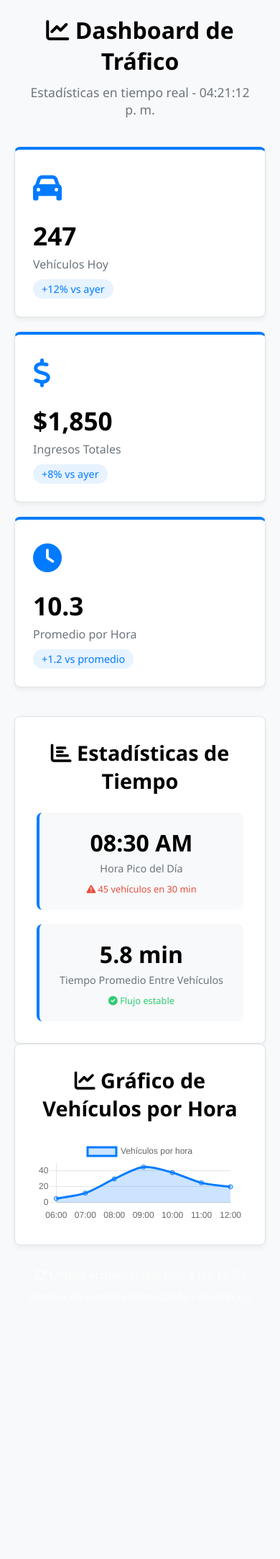
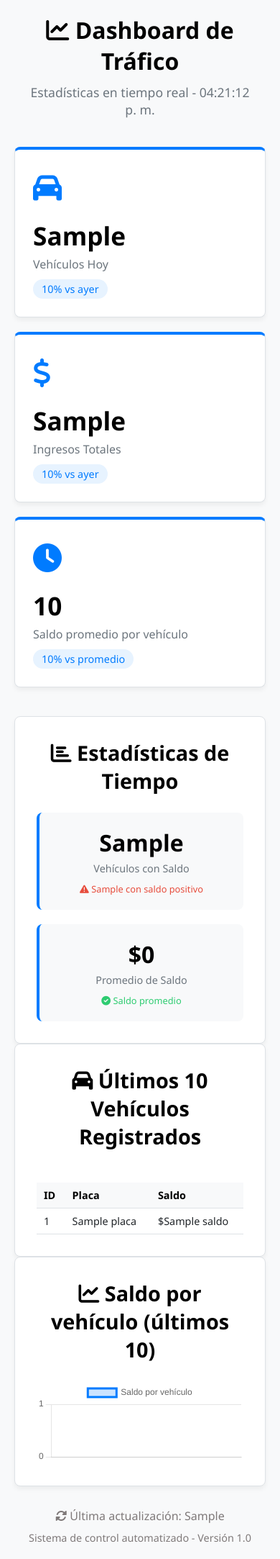
Before and after one commit to alfadestruc17/ARDUINO, a Flask app: template templates/dashboard.html in a window 390 px wide. Shown: the whole page at 72% size. Before the commit the page ends 1730 px from the top, so only its background shows below. Run offline with Flask 3, Linux system fonts and the light colour scheme; the template is opened without the code that fills it: most values are stand-ins (such as "Sample title", 1, 10 or a date in 2020); parts of the project's set-up code (start-up, migrations or seed data) failed here and were passed over.

Commit message:
Dashboard terminado con gráfico

```diff
--- a/app.py
+++ b/app.py
@@ -5,11 +5,7 @@
 from database.conexion import Conexion
 
 import logging, os
-import cv2
-from ultralytics import YOLO
-import pytesseract
-import re
-import io
+from datetime import datetime
 
 # Ruta al ejecutable de Tesseract
 pytesseract.pytesseract.tesseract_cmd = r"C:\Program Files\Tesseract-OCR\tesseract.exe"
@@ -23,8 +19,6 @@
 
 arduino = ArduinoService(base_url=app_cfg.BASE_URL)
 db = Conexion()   # 👈 instancia la conexión
-
-model = YOLO("best.pt")
 
 # Variables globales
 last_plate_crop = None
@@ -105,7 +99,7 @@
         frame_bytes = buffer.tobytes()
 
         yield (b'--frame\r\n'
-               b'Content-Type: image/jpeg\r\n\r\n' + frame_bytes + b'\r\n')
+            b'Content-Type: image/jpeg\r\n\r\n' + frame_bytes + b'\r\n')
 @app.route('/video_feed')
 def video_feed():
     return Response(gen(), mimetype='multipart/x-mixed-replace; boundary=frame')
@@ -125,12 +119,11 @@
     return redirect(url_for("index"))
 
 
-
-
 @app.route("/get_plate_text")
 def get_plate_text():
     """Devuelve el texto de la placa en JSON para actualizar input en frontend"""
     return jsonify({"text": last_plate_text})
+
 
 @app.route("/get_plate_crop")
 def get_plate_crop():
@@ -144,5 +137,81 @@
     return send_file(io_buf, mimetype='image/jpeg')
 
 
+@app.route("/dashboard")
+def dashboard():
+    tarifa = 50.0
+    vehiculos_hoy = 0
+    ingresos_totales = 0.0
+    promedio_por_hora = 0.0
+    hora_pico = "Sin datos"
+    max_hora_conteo = 0
+    ultima_actualizacion = "Sin datos"
+    tiempo_promedio_min = None
+
+    # Obtener lista completa de automóviles para estadísticas
+    all_automoviles = db.obtener_automoviles()
+
+    # Calcular estadísticas basadas en todos los automóviles
+    vehiculos_hoy = len(all_automoviles)
+    ingresos_totales = sum(auto['saldo'] for auto in all_automoviles)
+
+    # Promedio por hora (promedio de saldos)
+    if all_automoviles:
+        promedio_por_hora = ingresos_totales / len(all_automoviles)
+    else:
+        promedio_por_hora = 0.0
+
+    # Calcular cambios porcentuales basados en datos actuales
+    vehiculos_con_saldo = sum(1 for auto in all_automoviles if auto['saldo'] > 0)
+    change_vehiculos = (vehiculos_con_saldo / vehiculos_hoy * 100) if vehiculos_hoy > 0 else 0.0
+
+    # Porcentaje de ingresos respecto al saldo inicial posible (50 por vehículo)
+    saldo_posible_total = vehiculos_hoy * 50
+    change_ingresos = (ingresos_totales / saldo_posible_total * 100) if saldo_posible_total > 0 else 0.0
+
+    # Para promedio: coeficiente de variación (desviación estándar / media * 100)
+    if all_automoviles and promedio_por_hora > 0:
+        saldos = [auto['saldo'] for auto in all_automoviles]
+        mean = sum(saldos) / len(saldos)
+        variance = sum((x - mean) ** 2 for x in saldos) / len(saldos)
+        std_dev = variance ** 0.5
+        change_promedio = (std_dev / mean * 100) if mean > 0 else 0.0
+    else:
+        change_promedio = 0.0
+
+    # Obtener últimos 10 automóviles para la tabla (ordenados por ID descendente)
+    automoviles = all_automoviles[-10:][::-1]  # Últimos 10, ordenados del más reciente al más antiguo
+
+    # Derivar métricas visibles en la sección "Estadísticas de Tiempo"
+    hora_pico = f"{vehiculos_con_saldo} vehículos"
+    max_hora_conteo = vehiculos_con_saldo
+    tiempo_promedio_min = promedio_por_hora
+
+    # Datos para el gráfico: saldo por vehículo (últimos 10)
+    labels = [auto['placa'] for auto in automoviles]
+    data = [auto['saldo'] for auto in automoviles]
+
+    ultima_actualizacion = datetime.now().strftime("%Y-%m-%d %H:%M:%S")
+
+    ingresos_totales_str = f"${ingresos_totales:,.0f}"
+
+    return render_template(
+        "dashboard.html",
+        vehiculos_hoy=vehiculos_hoy,
+        ingresos_totales_str=ingresos_totales_str,
+        promedio_por_hora=promedio_por_hora,
+        hora_pico=hora_pico,
+        max_hora_conteo=max_hora_conteo,
+        tiempo_promedio_min=tiempo_promedio_min,
+        ultima_actualizacion=ultima_actualizacion,
+        automoviles=automoviles,
+        change_vehiculos=change_vehiculos,
+        change_ingresos=change_ingresos,
+        change_promedio=change_promedio,
+        labels=labels,
+        data=data
+    )
+
+
 if __name__ == "__main__":
     app.run(debug=app_cfg.DEBUG, host="0.0.0.0", port=5000)
--- a/static/css/dashboard.css
+++ b/static/css/dashboard.css
@@ -153,6 +153,33 @@
     margin-top: 10px;
 }
 
+/* Vehicles Table */
+.vehicles-table {
+    overflow-x: auto;
+}
+
+.vehicles-table table {
+    width: 100%;
+    border-collapse: collapse;
+    margin-top: 20px;
+}
+
+.vehicles-table th, .vehicles-table td {
+    padding: 12px 15px;
+    text-align: left;
+    border-bottom: 1px solid #dee2e6;
+}
+
+.vehicles-table th {
+    background-color: #f8f9fa;
+    font-weight: 600;
+    color: #000;
+}
+
+.vehicles-table tbody tr:hover {
+    background-color: #f1f3f4;
+}
+
 /* Responsive */
 @media (max-width: 768px) {
     .stats-grid, .time-stats-grid {
@@ -167,4 +194,9 @@
     .dashboard-header h1 {
         font-size: 2rem;
     }
+
+    .vehicles-table th, .vehicles-table td {
+        padding: 8px 10px;
+        font-size: 0.9rem;
+    }
 }
--- a/templates/dashboard.html
+++ b/templates/dashboard.html
@@ -4,7 +4,7 @@
     <meta charset="UTF-8">
     <meta name="viewport" content="width=device-width, initial-scale=1.0">
     <title>Dashboard - Control de Vehículos</title>
-    <link rel="stylesheet" href="../static/css/dashboard.css">
+    <link rel="stylesheet" href="{{ url_for('static', filename='css/dashboard.css') }}">
     <link rel="stylesheet" href="https://cdnjs.cloudflare.com/ajax/libs/font-awesome/6.0.0/css/all.min.css">
     <script src="https://cdn.jsdelivr.net/npm/chart.js"></script>
 </head>
@@ -23,9 +23,9 @@
                 <div class="stat-icon">
                     <i class="fas fa-car"></i>
                 </div>
-                <div class="stat-value">247</div>
+                <div class="stat-value">{{ vehiculos_hoy }}</div>
                 <div class="stat-label">Vehículos Hoy</div>
-                <div class="stat-change">+12% vs ayer</div>
+                <div class="stat-change">{{ change_vehiculos|round(2) }}% vs ayer</div>
             </div>
 
             <!-- Ingresos generados -->
@@ -33,9 +33,9 @@
                 <div class="stat-icon">
                     <i class="fas fa-dollar-sign"></i>
                 </div>
-                <div class="stat-value">$1,850</div>
+                <div class="stat-value">{{ ingresos_totales_str }}</div>
                 <div class="stat-label">Ingresos Totales</div>
-                <div class="stat-change">+8% vs ayer</div>
+                <div class="stat-change">{{ change_ingresos|round(2) }}% vs ayer</div>
             </div>
 
             <!-- Promedio por hora -->
@@ -43,9 +43,9 @@
                 <div class="stat-icon">
                     <i class="fas fa-clock"></i>
                 </div>
-                <div class="stat-value">10.3</div>
-                <div class="stat-label">Promedio por Hora</div>
-                <div class="stat-change">+1.2 vs promedio</div>
+                <div class="stat-value">{{ promedio_por_hora|round(1) }}</div>
+                <div class="stat-label">Saldo promedio por vehículo</div>
+                <div class="stat-change">{{ change_promedio|round(2) }}% vs promedio</div>
             </div>
         </div>
 
@@ -53,41 +53,68 @@
         <div class="time-stats-section">
             <h2><i class="fas fa-chart-bar"></i> Estadísticas de Tiempo</h2>
             <div class="time-stats-grid">
-                <!-- Hora pico -->
+                <!-- Vehículos con saldo -->
                 <div class="time-stat-item peak">
-                    <div class="time-stat-value">08:30 AM</div>
-                    <div class="time-stat-label">Hora Pico del Día</div>
+                    <div class="time-stat-value">{{ hora_pico }}</div>
+                    <div class="time-stat-label">Vehículos con Saldo</div>
                     <div style="margin-top: 10px; font-size: 0.8rem; color: #e74c3c;">
-                        <i class="fas fa-exclamation-triangle"></i> 45 vehículos en 30 min
+                        <i class="fas fa-exclamation-triangle"></i> {{ max_hora_conteo }} con saldo positivo
                     </div>
                 </div>
 
-                <!-- Tiempo promedio entre vehículos -->
+                <!-- Promedio de saldo -->
                 <div class="time-stat-item average">
-                    <div class="time-stat-value">5.8 min</div>
-                    <div class="time-stat-label">Tiempo Promedio Entre Vehículos</div>
+                    <div class="time-stat-value">${{ (tiempo_promedio_min or 0) | round(1) }}</div>
+                    <div class="time-stat-label">Promedio de Saldo</div>
                     <div style="margin-top: 10px; font-size: 0.8rem; color: #2ecc71;">
-                        <i class="fas fa-check-circle"></i> Flujo estable
+                        <i class="fas fa-check-circle"></i> Saldo promedio
                     </div>
                 </div>
             </div>
         </div>
 
+        <!-- Vehículos Registrados -->
+        <div class="time-stats-section">
+            <h2><i class="fas fa-car"></i> Últimos 10 Vehículos Registrados</h2>
+            <div class="vehicles-table">
+                <table>
+                    <thead>
+                        <tr>
+                            <th>ID</th>
+                            <th>Placa</th>
+                            <th>Saldo</th>
+                        </tr>
+                    </thead>
+                    <tbody>
+                        {% for auto in automoviles %}
+                        <tr>
+                            <td>{{ auto.id }}</td>
+                            <td>{{ auto.placa }}</td>
+                            <td>${{ auto.saldo }}</td>
+                        </tr>
+                        {% endfor %}
+                    </tbody>
+                </table>
+            </div>
+        </div>
+
         <!-- Gráficos (Chart.js) -->
         <div class="time-stats-section">
-            <h2><i class="fas fa-chart-line"></i> Gráfico de Vehículos por Hora</h2>
+            <h2><i class="fas fa-chart-line"></i> Saldo por vehículo (últimos 10)</h2>
             <canvas id="vehiculosChart" height="120"></canvas>
         </div>
 
         <!-- Información adicional -->
-        <div style="text-align: center; margin-top: 30px; color: white; opacity: 0.8;">
-            <p><i class="fas fa-sync-alt"></i> Última actualización: Hoy a las 14:30</p>
+        <div style="text-align: center; margin-top: 30px; color: rgb(97, 90, 90); opacity: 0.8;">
+            <p><i class="fas fa-sync-alt"></i> Última actualización: {{ ultima_actualizacion }}</p>
             <p style="font-size: 0.9rem; margin-top: 10px;">
                 Sistema de control automatizado - Versión 1.0
             </p>
         </div>
     </div>
 
+    <script id="labels-json" type="application/json">{{ labels | default([]) | tojson }}</script>
+    <script id="data-json" type="application/json">{{ data | default([]) | tojson }}</script>
     <script>
         // Simulación de actualización en tiempo real (para futura implementación)
         function updateTime() {
@@ -105,16 +132,23 @@
         setInterval(updateTime, 10000);
         updateTime(); // Ejecutar inmediatamente
 
+        // Datos del gráfico cargados desde tags JSON
+        const labelsData = JSON.parse(document.getElementById('labels-json').textContent);
+        const seriesData = JSON.parse(document.getElementById('data-json').textContent);
+        // Escalado dinámico según los datos reales
+        const maxVal = Math.max(...seriesData, 0);
+        const step = maxVal <= 10 ? 1 : Math.ceil(maxVal / 5);
+
         // Inicializar gráfico sencillo con Chart.js
         const ctx = document.getElementById('vehiculosChart');
         if (ctx) {
             new Chart(ctx, {
                 type: 'line',
                 data: {
-                    labels: ['06:00', '07:00', '08:00', '09:00', '10:00', '11:00', '12:00'],
-                    datasets: [{
-                        label: 'Vehículos por hora',
-                        data: [5, 12, 30, 45, 38, 25, 20],
+                    labels: labelsData,
+                        datasets: [{
+                            label: 'Saldo por vehículo',
+                        data: seriesData,
                         borderColor: '#007bff',
                         backgroundColor: 'rgba(0, 123, 255, 0.2)',
                         tension: 0.3,
@@ -127,7 +161,7 @@
                     plugins: { legend: { display: true } },
                     scales: {
                         x: { grid: { display: false } },
-                        y: { beginAtZero: true, ticks: { stepSize: 10 } }
+                        y: { beginAtZero: true, ticks: { stepSize: step }, suggestedMax: maxVal + step }
                     }
                 }
             });
```
